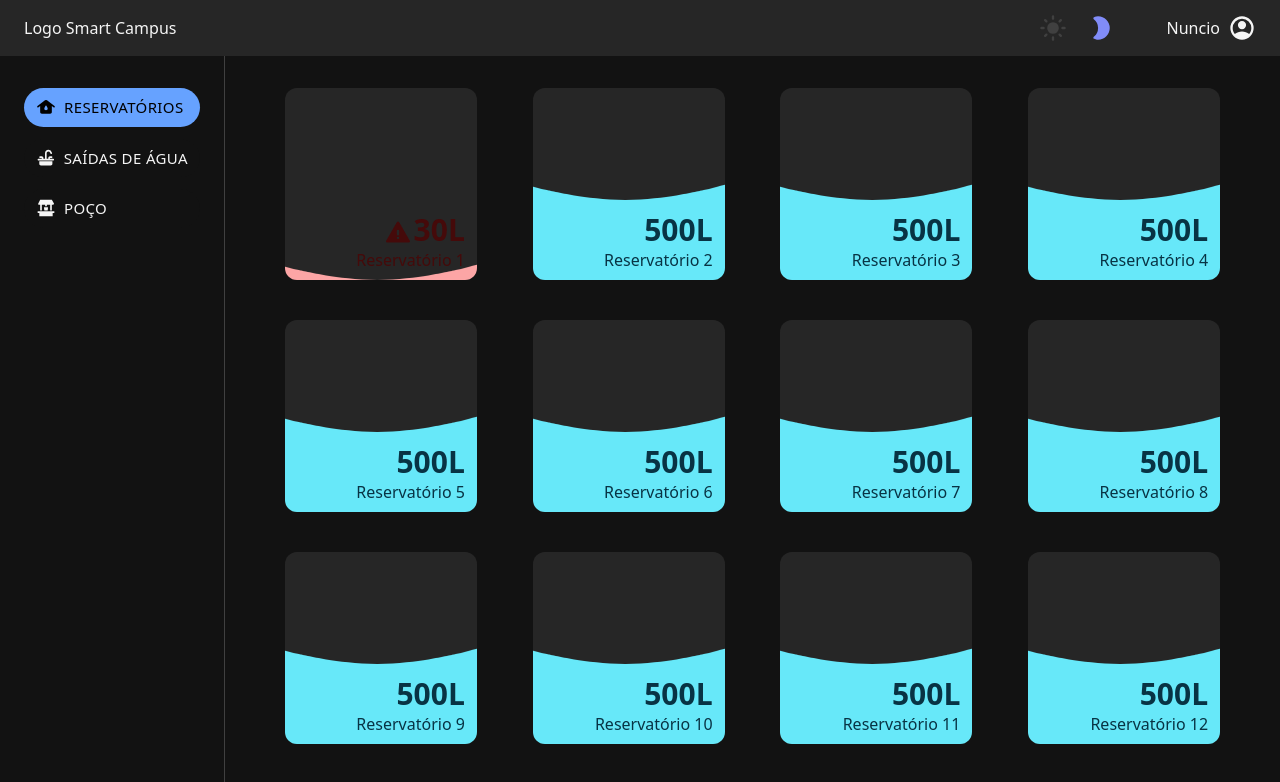
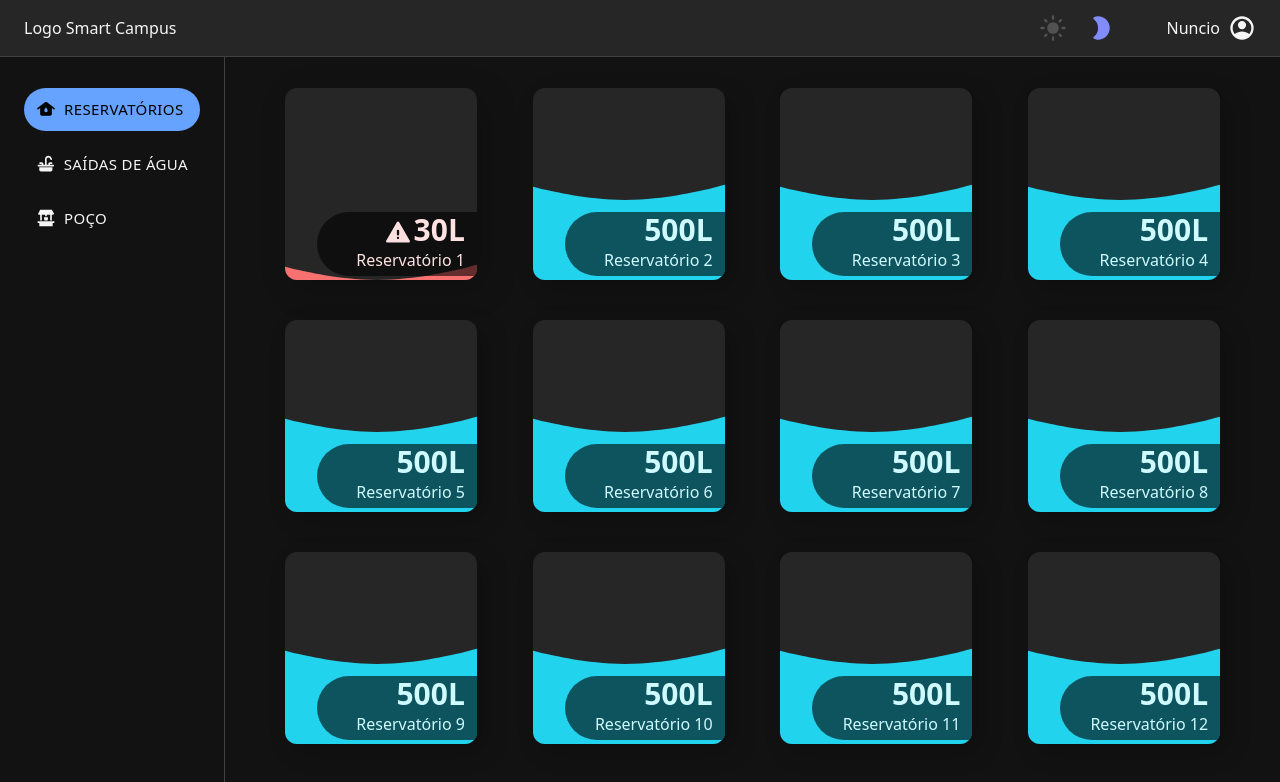
Before and after one commit to Enrico-Saez/SmartCampus, a SvelteKit app: page /reservatorios in a window 1280 px wide. Both pictures are taken after a click on the button 1100 px from the left and 28 px from the top of the page. Shown: the top 782 px of the page. Built offline with nearby package versions, Linux system fonts and the light colour scheme.

Commit message:
Animações e outros detalhes

```diff
--- a/src/routes/(portal)/+layout.svelte
+++ b/src/routes/(portal)/+layout.svelte
@@ -12,18 +12,20 @@
 	}
 </script>
 
-<nav class="fixed top-0 z-10 w-full bg-white dark:bg-neutral-800">
+<nav
+	class="fixed top-0 z-10 w-full border-b border-neutral-300 bg-white dark:border-neutral-700 dark:bg-neutral-800"
+>
 	<div class="mx-auto flex h-14 max-w-7xl items-center justify-between px-6">
 		<p class="text-neutral-900 dark:text-neutral-100">Logo Smart Campus</p>
 
 		<div class="flex space-x-12">
 			<div class="flex space-x-3">
 				<button
-					class="cursor-default rounded-full p-1 transition dark:hover:cursor-pointer dark:hover:bg-neutral-600"
+					class="cursor-default rounded-full p-1 transition dark:hover:cursor-pointer dark:hover:bg-neutral-700"
 					on:click={toggleLightMode}
 				>
 					<svg
-						class="text-orange-400 dark:text-neutral-700"
+						class="text-orange-400 dark:text-neutral-600"
 						xmlns="http://www.w3.org/2000/svg"
 						width="28"
 						height="28"
@@ -72,7 +74,7 @@
 	<nav class="fixed top-14 h-full w-56 bg-neutral-100 px-6 py-8 dark:bg-[#121212]">
 		<div class="flex flex-col space-y-3">
 			<a
-				class="flex items-center space-x-2 text-nowrap rounded-full px-3 py-2 text-[15px] tracking-wide transition"
+				class="flex items-center space-x-2 text-nowrap rounded-full px-3 py-2.5 text-[15px] tracking-wide transition"
 				class:nav-button-pressed={$page.route.id?.match(/reservatorios/g)}
 				class:nav-button-unpressed={!$page.route.id?.match(/reservatorios/g)}
 				href="/reservatorios"
@@ -85,7 +87,7 @@
 				><span>RESERVATÓRIOS</span></a
 			>
 			<a
-				class="flex items-center space-x-2 text-nowrap rounded-full px-3 py-2 text-[15px] tracking-wide transition"
+				class="flex items-center space-x-2 text-nowrap rounded-full px-3 py-2.5 text-[15px] tracking-wide transition"
 				class:nav-button-pressed={$page.route.id?.match(/saidas-de-agua/g)}
 				class:nav-button-unpressed={!$page.route.id?.match(/saidas-de-agua/g)}
 				href="/saidas-de-agua"
@@ -98,7 +100,7 @@
 				><span>SAÍDAS DE ÁGUA</span></a
 			>
 			<a
-				class="flex items-center space-x-2 text-nowrap rounded-full px-3 py-2 text-[15px] tracking-wide transition"
+				class="flex items-center space-x-2 text-nowrap rounded-full px-3 py-2.5 text-[15px] tracking-wide transition"
 				class:nav-button-pressed={$page.route.id?.match(/poco/g)}
 				class:nav-button-unpressed={!$page.route.id?.match(/poco/g)}
 				href="/poco"
--- a/src/routes/(portal)/reservatorios/+page.svelte
+++ b/src/routes/(portal)/reservatorios/+page.svelte
@@ -3,21 +3,25 @@
 
 <div class="grid grid-cols-4 justify-items-center gap-y-10">
 	<div
-		class="relative flex h-48 w-48 flex-col justify-end overflow-hidden rounded-xl bg-white dark:bg-neutral-800"
+		class="animate-fade-in relative flex h-48 w-48 flex-col justify-end overflow-hidden rounded-xl bg-white dark:bg-neutral-800"
+		style="box-shadow: 8px 8px 34px rgba(0,0,0,.2)"
 	>
 		<svg xmlns="http://www.w3.org/2000/svg" class="w-full" height="20">
 			<g class="transition-transform duration-500">
 				<path
-					class="water fill-red-300"
+					class="water fill-red-300 dark:fill-red-400"
 					d="M420 20.0047C441.5 19.6047 458.8 17.5047 471.1 15.5047C484.5 13.3047 497.6 10.3047 498.4 10.1047C514 6.50474 518 4.70474 528.5 2.70474C535.6 1.40474 546.4 -0.0952561 560 0.00474393V20.0047H420ZM420 20.0047C398.5 19.6047 381.2 17.5047 368.9 15.5047C355.5 13.3047 342.4 10.3047 341.6 10.1047C326 6.50474 322 4.70474 311.5 2.70474C304.3 1.40474 293.6 -0.0952561 280 0.00474393V20.0047H420ZM140 20.0047C118.5 19.6047 101.2 17.5047 88.9 15.5047C75.5 13.3047 62.4 10.3047 61.6 10.1047C46 6.50474 42 4.70474 31.5 2.70474C24.3 1.40474 13.6 -0.0952561 0 0.00474393V20.0047H140ZM140 20.0047C161.5 19.6047 178.8 17.5047 191.1 15.5047C204.5 13.3047 217.6 10.3047 218.4 10.1047C234 6.50474 238 4.70474 248.5 2.70474C255.6 1.40474 266.4 -0.0952561 280 0.00474393V20.0047H140Z"
 				/>
 			</g>
 		</svg>
-		<div class="h-0 w-full bg-cyan-300"></div>
-		<div class="absolute bottom-2 right-3 text-right text-red-950">
+		<div class="h-0 w-full bg-red-300 dark:bg-red-400"></div>
+		<div
+			class="absolute bottom-1 right-0 hidden h-16 w-40 rounded-l-full bg-black/60 dark:block"
+		></div>
+		<div class="absolute bottom-2 right-3 text-right text-red-950 dark:text-red-100">
 			<div class="flex items-end justify-end space-x-0.5">
 				<svg
-					class="mb-0.5"
+					class="mb-0.5 animate-pulse"
 					xmlns="http://www.w3.org/2000/svg"
 					width="28"
 					height="28"
@@ -34,18 +38,22 @@
 	</div>
 	{#each Array(11) as _, i}
 		<div
-			class="relative flex h-48 w-48 flex-col justify-end overflow-hidden rounded-xl bg-white dark:bg-neutral-800"
+			class="animate-fade-in relative flex h-48 w-48 flex-col justify-end overflow-hidden rounded-xl bg-white dark:bg-neutral-800 dark:shadow-black"
+			style="box-shadow: 8px 8px 25px rgba(0,0,0,.2)"
 		>
 			<svg xmlns="http://www.w3.org/2000/svg" class="w-full" height="20">
 				<g class="transition-transform duration-500">
 					<path
-						class="water fill-cyan-300"
+						class="water fill-cyan-300 dark:fill-cyan-400"
 						d="M420 20.0047C441.5 19.6047 458.8 17.5047 471.1 15.5047C484.5 13.3047 497.6 10.3047 498.4 10.1047C514 6.50474 518 4.70474 528.5 2.70474C535.6 1.40474 546.4 -0.0952561 560 0.00474393V20.0047H420ZM420 20.0047C398.5 19.6047 381.2 17.5047 368.9 15.5047C355.5 13.3047 342.4 10.3047 341.6 10.1047C326 6.50474 322 4.70474 311.5 2.70474C304.3 1.40474 293.6 -0.0952561 280 0.00474393V20.0047H420ZM140 20.0047C118.5 19.6047 101.2 17.5047 88.9 15.5047C75.5 13.3047 62.4 10.3047 61.6 10.1047C46 6.50474 42 4.70474 31.5 2.70474C24.3 1.40474 13.6 -0.0952561 0 0.00474393V20.0047H140ZM140 20.0047C161.5 19.6047 178.8 17.5047 191.1 15.5047C204.5 13.3047 217.6 10.3047 218.4 10.1047C234 6.50474 238 4.70474 248.5 2.70474C255.6 1.40474 266.4 -0.0952561 280 0.00474393V20.0047H140Z"
 					/>
 				</g>
 			</svg>
-			<div class="h-20 w-full bg-cyan-300"></div>
-			<div class="absolute bottom-2 right-3 text-right text-cyan-950">
+			<div class="h-20 w-full bg-cyan-300 dark:bg-cyan-400"></div>
+			<div
+				class="absolute bottom-1 right-0 hidden h-16 w-40 rounded-l-full bg-black/60 dark:block"
+			></div>
+			<div class="absolute bottom-2 right-3 text-right text-cyan-950 dark:text-cyan-100">
 				<h1 class="text-3xl font-semibold">500L</h1>
 				<p class="font-medium">Reservatório {i + 2}</p>
 			</div>
@@ -66,4 +74,19 @@
 			transform: translate3d(-148%, 0, 0);
 		}
 	}
+
+	@keyframes fade-in {
+		0% {
+			opacity: 0;
+			transform: translate(0px, 10px);
+		}
+		100% {
+			opacity: 1;
+			transform: translate(0px, 0px);
+		}
+	}
+
+	.animate-fade-in {
+		animation: fade-in 0.4s ease-in-out;
+	}
 </style>
```
